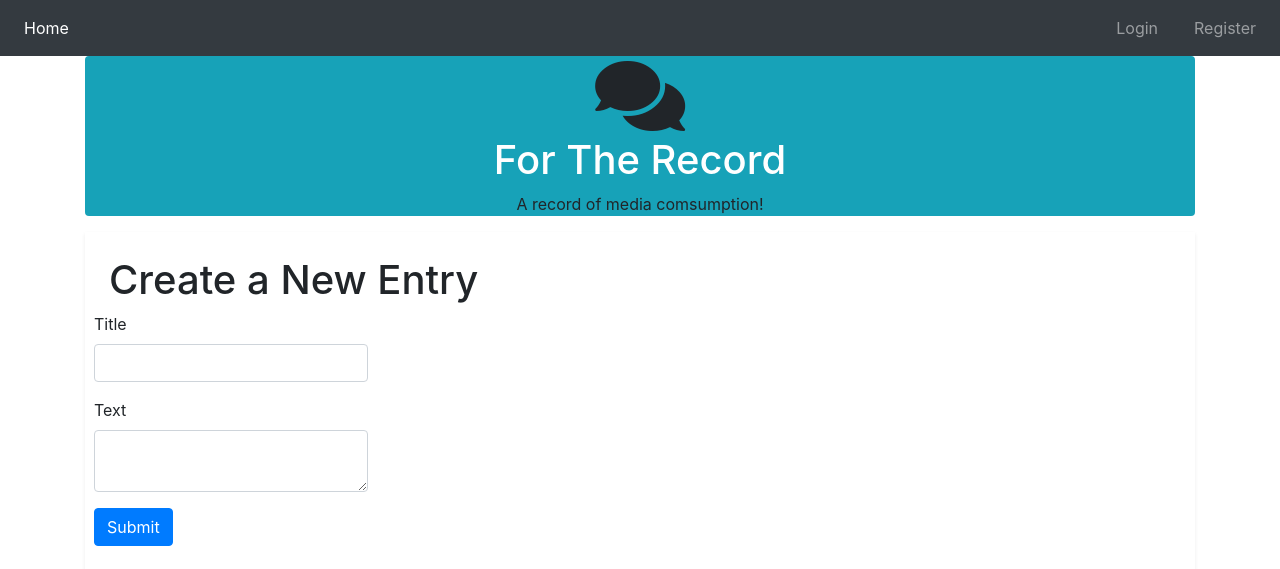
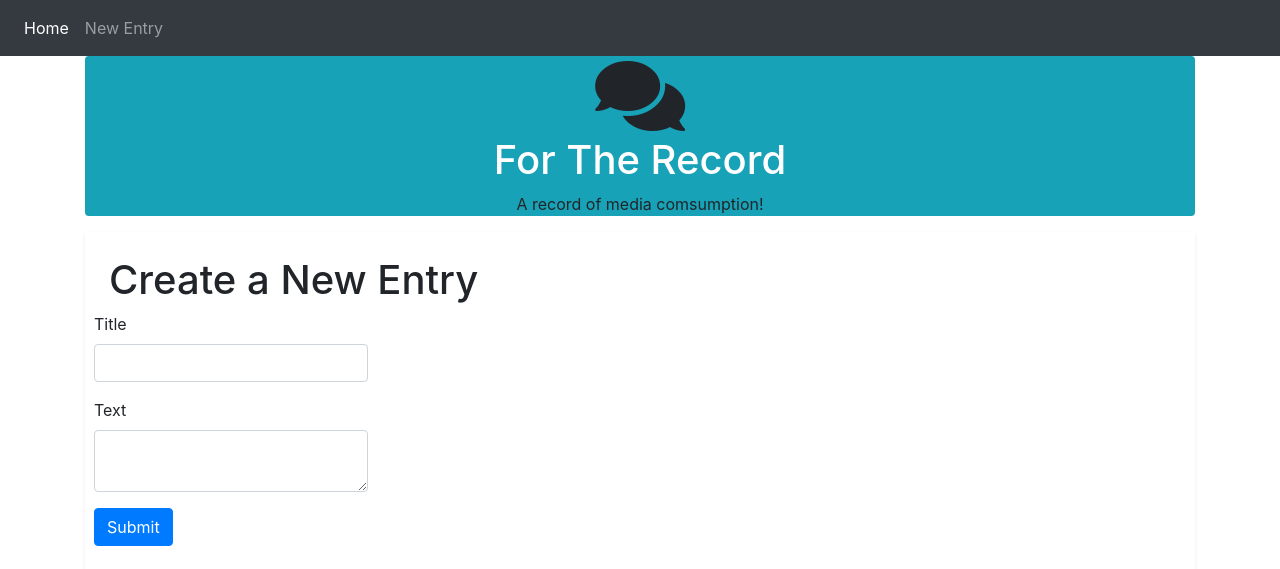
Before and after one commit to HackMasterFlash/ForTheRecord, a Flask app: template webapp/templates/media/new.html in a window 1280 px wide. Shown: the top 569 px of the page. Run offline with Flask 3, Linux system fonts and the light colour scheme; the template is opened without the code that fills it, so the values that code supplies are empty, except form fields; tables that the repository leaves empty hold one stand-in row (values such as "Sample post"); form fields are guessed from the names that the template uses; parts of the project's set-up code (start-up, migrations or seed data) failed here and were passed over; some libraries are stand-ins or nearby versions.

Commit message:
chopping the user things leftover from the book app

```diff
--- a/webapp/templates/navbar.html
+++ b/webapp/templates/navbar.html
@@ -6,36 +6,17 @@
             <li class="nav-item active">
                 <a class="nav-link" href="{{url_for('media.home')}}">Home <span class="sr-only">(current)</span></a>
             </li>
-            {% if current_user.is_authenticated and current_user.has_role('poster') %}
+
             <li class="nav-item">
                 <a class="nav-link" href="{{url_for('media.new_entry')}}">New Entry<span class="sr-only">(current)</span></a>
             </li>
-            {% endif %}
+
         </ul>
         <ul class="navbar-nav ml-auto">
             <li class="nav-item">
                 <a class="nav-link" href="{{url_for('media.home')}}"></a>
             </li>
-            {% if current_user.is_authenticated %}
-            <li class="nav-item">
-                <a class="nav-link" href="#user">
-                    <i class="fa fa-fw fa-sign-out"></i>{{ current_user }}</a>
-            </li>
-            <li class="nav-item">
-                <a class="nav-link" href="{{url_for('auth.logout')}}">
-                <i class="fa fa-fw fa-sign-out"></i>Logout</a>
-            </li>
 
-            {% else %}
-            <li class="nav-item">
-                <a class="nav-link" href="{{url_for('auth.login')}}">
-                <i class="fa fa-fw fa-sign-in"></i>Login</a>
-            </li>
-            <li class="nav-item">
-                <a class="nav-link" href="{{url_for('auth.register')}}">
-                <i class="fa fa-fw fa-sign-in"></i>Register</a>
-            </li>
-            {% endif %}
         </ul>
     </div>
 </nav>
```
